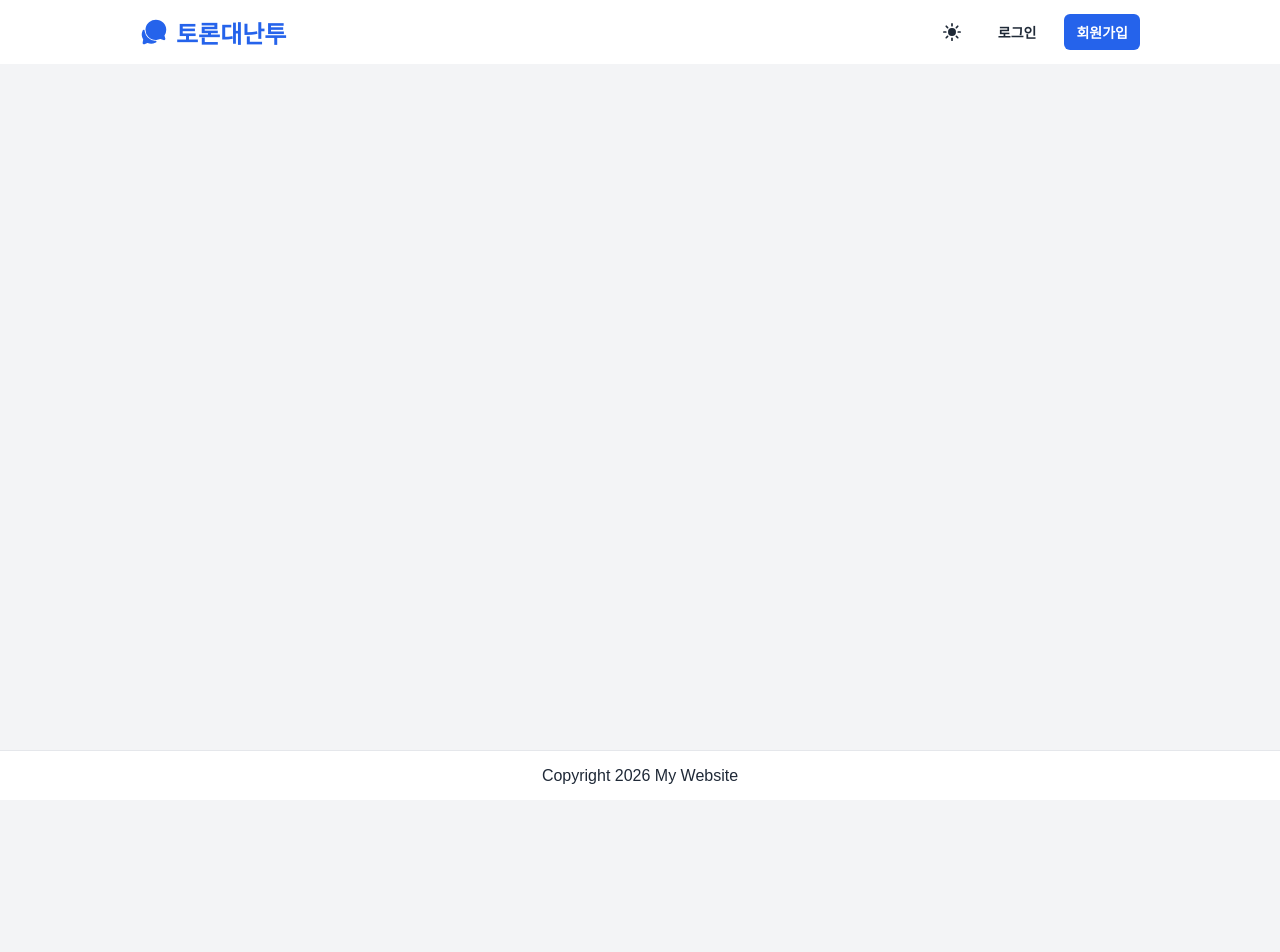
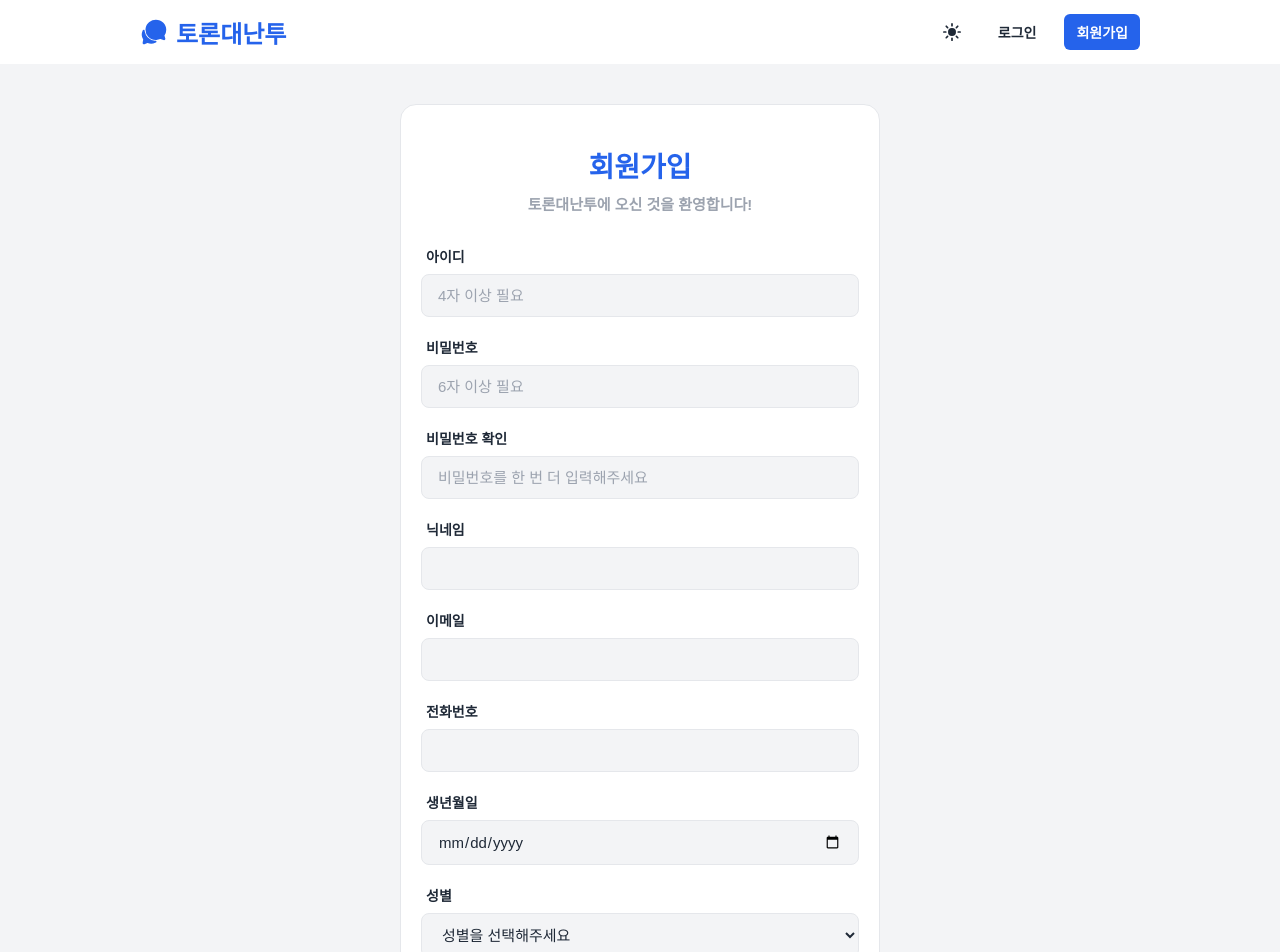
Before and after one commit to yeonhanlab/practice-forum-frontend, a React (Vite) app: page /auth/signup in a window 1280 px wide. Shown: the top 952 px of the page. Before the commit the page ends 800 px from the top, so only its background shows below. Built offline with nearby package versions, Linux system fonts and the light colour scheme.

Commit message:
SignUpPage 디자인 완성

```diff
--- a/src/pages/auth/signup/signUpPage.tsx
+++ b/src/pages/auth/signup/signUpPage.tsx
@@ -1,6 +1,9 @@
 import { useForm } from "react-hook-form";
 import { type SignUpInputType, signUpSchema } from "../../../schemas/auth/signUpSchma.ts";
 import { zodResolver } from "@hookform/resolvers/zod";
+import styled from "styled-components";
+import { Gender } from "../../../types/user.type.ts";
+import Button from "../../../components/common/button/Button.tsx";
 
 function SignUpPage() {
     const {
@@ -11,7 +14,204 @@ function SignUpPage() {
         resolver: zodResolver(signUpSchema),
         mode: "onBlur",
     });
-    return <></>;
+
+    return (
+        <AuthContainer>
+            <FormCard>
+                <Title>회원가입</Title>
+                <SubTitle>토론대난투에 오신 것을 환영합니다!</SubTitle>
+                <FormBox>
+                    <InputGroup>
+                        <Label htmlFor={"username"}>아이디</Label>
+                        <Input
+                            {...register("username")}
+                            $hasError={!!errors.username}
+                            id={"username"}
+                            placeholder={"4자 이상 필요"}
+                        />
+                        {errors.username && <ErrorMessage>{errors.username.message}</ErrorMessage>}
+                    </InputGroup>
+                    <InputGroup>
+                        <Label htmlFor={"password"}>비밀번호</Label>
+                        <Input
+                            {...register("password")}
+                            $hasError={!!errors.password}
+                            id={"password"}
+                            placeholder={"6자 이상 필요"}
+                            type={"password"}
+                        />
+                        {errors.password && <ErrorMessage>{errors.password.message}</ErrorMessage>}
+                    </InputGroup>
+                    <InputGroup>
+                        <Label htmlFor={"passwordConfirm"}>비밀번호 확인</Label>
+                        <Input
+                            {...register("passwordConfirm")}
+                            $hasError={!!errors.passwordConfirm}
+                            id={"passwordConfirm"}
+                            placeholder={"비밀번호를 한 번 더 입력해주세요"}
+                            type={"password"}
+                        />
+                        {errors.passwordConfirm && (
+                            <ErrorMessage>{errors.passwordConfirm.message}</ErrorMessage>
+                        )}
+                    </InputGroup>
+                    <InputGroup>
+                        <Label htmlFor={"nickname"}>닉네임</Label>
+                        <Input {...register("nickname")} $hasError={!!errors.name} id={"name"} />
+                        {errors.nickname && <ErrorMessage>{errors.nickname.message}</ErrorMessage>}
+                    </InputGroup>
+                    <InputGroup>
+                        <Label htmlFor={"email"}>이메일</Label>
+                        <Input
+                            {...register("email")}
+                            $hasError={!!errors.email}
+                            id={"email"}
+                            type={"email"}
+                        />
+                        {errors.email && <ErrorMessage>{errors.email.message}</ErrorMessage>}
+                    </InputGroup>{" "}
+                    <InputGroup>
+                        <Label htmlFor={"phoneNumber"}>전화번호</Label>
+                        <Input
+                            {...register("phoneNumber")}
+                            $hasError={!!errors.phoneNumber}
+                            id={"phoneNumber"}
+                            type={"tel"}
+                        />
+                        {errors.phoneNumber && (
+                            <ErrorMessage>{errors.phoneNumber.message}</ErrorMessage>
+                        )}
+                    </InputGroup>
+                    <InputGroup>
+                        <Label htmlFor={"birthdate"}>생년월일</Label>
+                        <Input
+                            {...register("birthdate")}
+                            $hasError={!!errors.birthdate}
+                            id={"birthdate"}
+                            type={"date"}
+                        />
+                        {errors.birthdate && (
+                            <ErrorMessage>{errors.birthdate.message}</ErrorMessage>
+                        )}
+                    </InputGroup>
+                    <InputGroup>
+                        <Label htmlFor={"gender"}>성별</Label>
+                        <Select {...register("gender")} $hasError={!!errors.gender} id={"gender"}>
+                            <option value={""}>성별을 선택해주세요</option>
+                            <option value={Gender.MALE}>남성</option>
+                            <option value={Gender.FEMALE}>여성</option>
+                        </Select>
+                        {errors.gender && <ErrorMessage>{errors.gender.message}</ErrorMessage>}
+                    </InputGroup>
+                </FormBox>
+                <Button
+                    color={"primary"}
+                    variant={"contained"}
+                    fullWidth={true}
+                    disabled={isSubmitting}
+                    type={"submit"}>
+                    회원가입
+                </Button>
+            </FormCard>
+        </AuthContainer>
+    );
 }
 
 export default SignUpPage;
+
+const AuthContainer = styled.div`
+    display: flex;
+    justify-content: center;
+    align-items: center;
+`;
+
+const FormCard = styled.form`
+    width: 100%;
+    max-width: 480px;
+    background-color: ${props => props.theme.colors.background.paper};
+    border-radius: 16px;
+    border: 1px solid ${props => props.theme.colors.divider};
+    padding: 40px 20px;
+`;
+
+const Title = styled.h1`
+    font-size: 28px;
+    font-weight: 800;
+    color: ${props => props.theme.colors.primary};
+    margin-bottom: 8px;
+    text-align: center;
+`;
+
+const SubTitle = styled.h6`
+    font-size: 15px;
+    color: ${props => props.theme.colors.text.disabled};
+    text-align: center;
+    margin-bottom: 32px;
+`;
+
+const FormBox = styled.div`
+    display: flex;
+    flex-direction: column;
+    gap: 20px;
+    margin-bottom: 50px;
+`;
+
+const InputGroup = styled.div`
+    display: flex;
+    flex-direction: column;
+    gap: 8px;
+`;
+
+const Label = styled.label`
+    font-size: 14px;
+    font-weight: 800;
+    padding: 0 5px;
+    color: ${props => props.theme.colors.text.default};
+`;
+
+const Input = styled.input<{ $hasError?: boolean }>`
+    width: 100%;
+    padding: 12px 16px;
+    background-color: ${props => props.theme.colors.background.default};
+    border: 1px solid
+        ${props => (props.$hasError ? props.theme.colors.error : props.theme.colors.divider)};
+    border-radius: 8px;
+    font-size: 15px;
+    color: ${props => props.theme.colors.text.default};
+    transition: all 0.5s;
+
+    &::placeholder {
+        color: ${props => props.theme.colors.text.disabled};
+    }
+    &:focus {
+        border-color: ${props =>
+            props.$hasError ? props.theme.colors.error : props.theme.colors.primary};
+    }
+`;
+
+const ErrorMessage = styled.span`
+    font-size: 13px;
+    color: ${props => props.theme.colors.error};
+    font-weight: 500;
+`;
+
+const Select = styled.select<{ $hasError?: boolean }>`
+    width: 100%;
+    padding: 12px 16px;
+    background-color: ${props => props.theme.colors.background.default};
+    border: 1px solid
+        ${props => (props.$hasError ? props.theme.colors.error : props.theme.colors.divider)};
+    border-radius: 8px;
+    font-size: 15px;
+    color: ${props => props.theme.colors.text.default};
+    transition: all 0.5s;
+
+    &::placeholder {
+        color: ${props => props.theme.colors.text.disabled};
+    }
+
+    &:focus {
+        border-color: ${props =>
+            props.$hasError ? props.theme.colors.error : props.theme.colors.primary};
+    }
+`;
```
Also changed, not shown: 1 other file (tests, documents, lock files or other folders).
